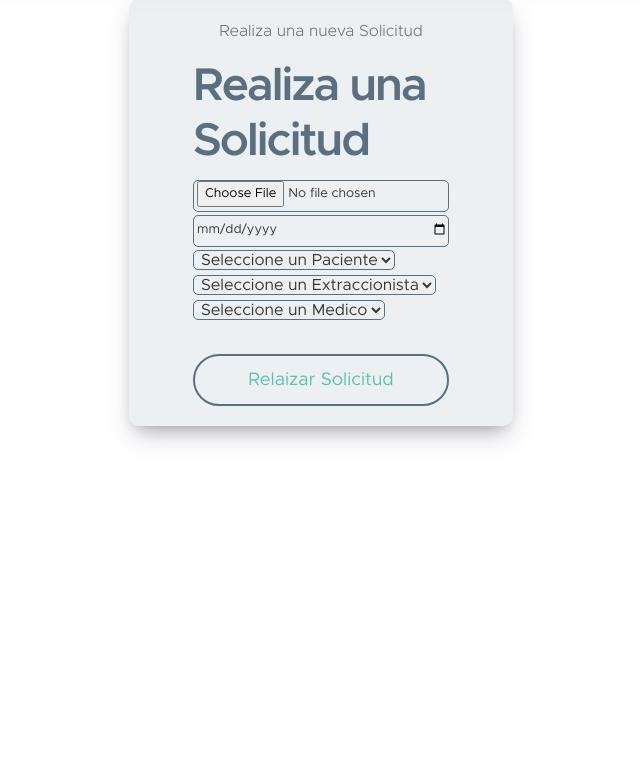
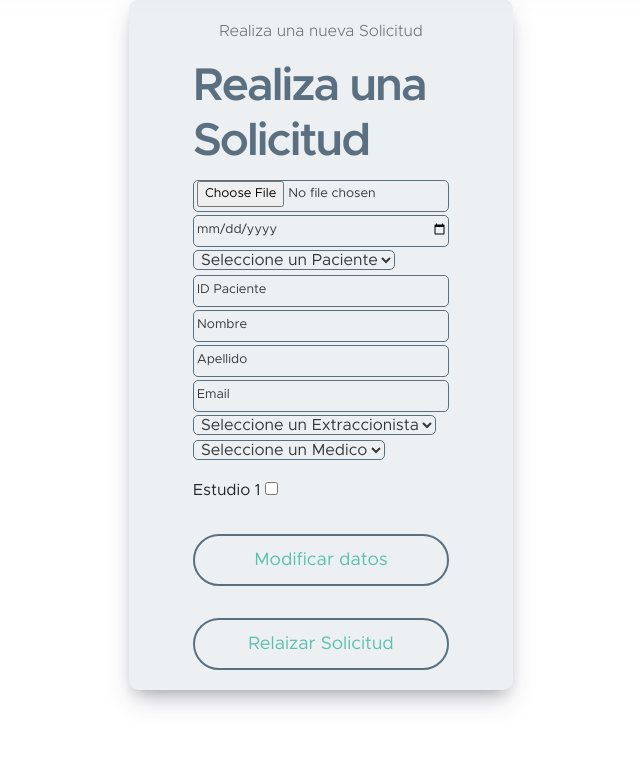
Before and after one commit to MateMar04/Biomedica, a Django app: page /solicitud/ in a window 1280 px wide. Shown: the part 190-950 px from the top of the page, without its empty margins (319-959 px from the left). Before the commit the page ends 633 px from the top, so only its background shows below. Run offline with Django 4.2, Linux system fonts and the light colour scheme; some libraries are stand-ins or nearby versions.

Commit message:
added necessary fields to solicitud form

```diff
--- a/conf/templates/create_solicitud.html
+++ b/conf/templates/create_solicitud.html
@@ -34,7 +34,11 @@
                 <option disabled selected value="">Seleccione un Paciente</option>
                 <option>Paciente 1</option>
             </select>
-            <select class="custom-border-select" name="Extraccionista">
+            <input disabled class="custom-border-form" type="text" placeholder="ID Paciente">
+            <input class="custom-border-form" type="text" placeholder="Nombre">
+            <input class="custom-border-form" type="text" placeholder="Apellido">
+            <input class="custom-border-form" type="text" placeholder="Email">
+            <select disabled class="custom-border-select" name="Extraccionista">
                 <option disabled selected value="">Seleccione un Extraccionista</option>
                 <option>Extraciconista 1</option>
             </select>
@@ -42,7 +46,15 @@
                 <option disabled selected value="">Seleccione un Medico</option>
                 <option>Medico 1</option>
             </select>
+
+            <div>
+                <label for="Estudio1"> Estudio 1</label>
+                <input class="custom-border-form" type="checkbox" id="Estudio1">
+            </div>
+
+            <button class="nav-link custom-btn custom-border-btn btn inactive">Modificar datos</button>
             <button class="nav-link custom-btn custom-border-btn btn inactive">Relaizar Solicitud</button>
+
         </form>
     </section>
 </div>
```
